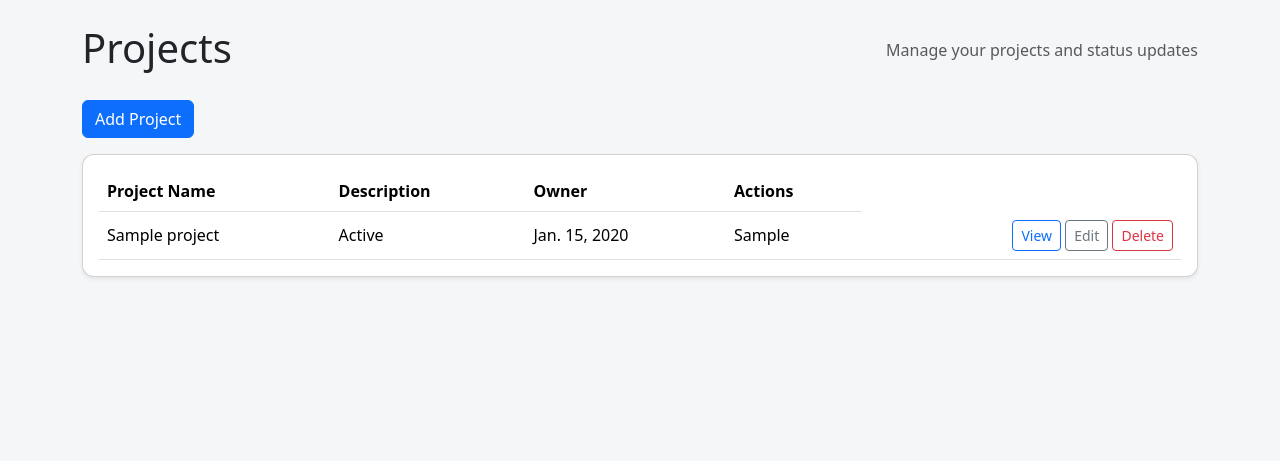
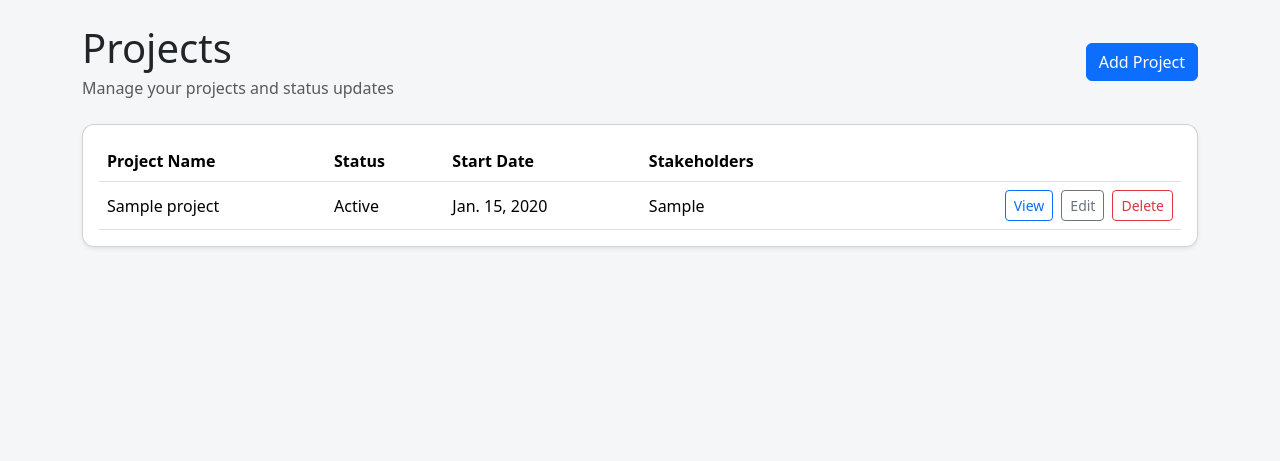
Before and after one commit to ScriptusDigital/Frameworks_Assignment, a Django app: page /projects/ in a window 1280 px wide. Shown: the part 56-517 px from the top of the page. Run offline with Django 5.2, Linux system fonts and the light colour scheme; a user stored in the database is signed in; tables that the repository leaves empty hold one stand-in row (values such as "Sample post").

Commit message:
fix: pathways for delete fix and styling adjustment for responsiveness

```diff
--- a/projects/admin.py
+++ b/projects/admin.py
@@ -1,7 +1,9 @@
 from django.contrib import admin
 
-# Register your models here.
+# Models
 from .models import Project, Category
+
+# Lists for project values
 
 @admin.register(Project)
 class ProjectAdmin(admin.ModelAdmin):
@@ -9,6 +11,8 @@ class ProjectAdmin(admin.ModelAdmin):
     list_filter = ('status', 'category')
     search_fields = ('name', 'description', 'stakeholders')
 
+# Categories managed by admins through admin panel
+
 @admin.register(Category)
 class CategoryAdmin(admin.ModelAdmin):
     list_display = ('name',)
--- a/projects/models.py
+++ b/projects/models.py
@@ -2,6 +2,7 @@ from django.contrib.auth.models import User
 from django.db import models
 
 class Category(models.Model):
+    # Allows projects to be organised by category - these are stored as separate model rather than hard-coded so admins can manage viewable categories through the admin panel.
     name = models.CharField(max_length=100, unique=True)
 
     def __str__(self):
--- a/projects/views.py
+++ b/projects/views.py
@@ -39,7 +39,7 @@ class ProjectCreateView(LoginRequiredMixin, CreateView):
     model = Project
     template_name = 'projects/project_form.html'
     form_class = ProjectForm
-    success_url = '/projects'
+    success_url = '/projects/'
 
     def form_valid(self, form):
         form.instance.owner = self.request.user
@@ -50,9 +50,9 @@ class ProjectCreateView(LoginRequiredMixin, CreateView):
 
 class ProjectUpdateView(LoginRequiredMixin, UpdateView):
     model = Project
-    template_name = 'projects/project_detail.html'
+    template_name = 'projects/project_form.html'
     form_class = ProjectForm
-    success_url = '/projects_list'
+    success_url = '/projects/'
 
     def get_queryset(self):
         if self.request.user.has_perm('projects.can_view_all_projects'):
--- a/templates/projects/project_list.html
+++ b/templates/projects/project_list.html
@@ -3,14 +3,14 @@
 {% block content %}
 
 <div class="d-flex justify-content-between align-items-center mb-4">
+    <div>
 <h1 class="mb-1">Projects</h1>
 
 <p class="text-muted mb-0">Manage your projects and status updates</p>
-
 </div>
 
-<a href="{% url 'project_create' %}" class="btn btn-primary mb-3">Add Project</a>
-
+<a href="{% url 'project_create' %}" class="btn btn-primary">Add Project</a>
+</div>
 
 <div class="card shadow-sm">
     <div class="card-body">
@@ -21,9 +21,10 @@
         <thead>
             <tr>
                 <th>Project Name</th>
-                <th>Description</th>
-                <th>Owner</th>
-                <th>Actions</th>
+                <th>Status</th>
+                <th>Start Date</th>
+                <th>Stakeholders</th>
+                <th></th>
                 </tr>
 </thead>
 
@@ -35,12 +36,13 @@
         <td>{{ project.start_date }}</td>
         <td>{{ project.stakeholders|truncatechars:50 }}</td>
 <td class="text-end">
-
+<div class="d-flex flex-column flex-md-row gap-2 justify-content-md-end">
 
 <a href="{% url 'project_detail' project.pk %}" class="btn btn-sm btn-outline-primary">View</a>
 <a href="{% url 'project_update' project.pk %}" class="btn btn-sm btn-outline-secondary">Edit</a>
 <a href="{% url 'project_delete' project.pk %}" class="btn btn-sm btn-outline-danger">Delete</a>
 
+</div>
 </td>
 
     </tr>
```
